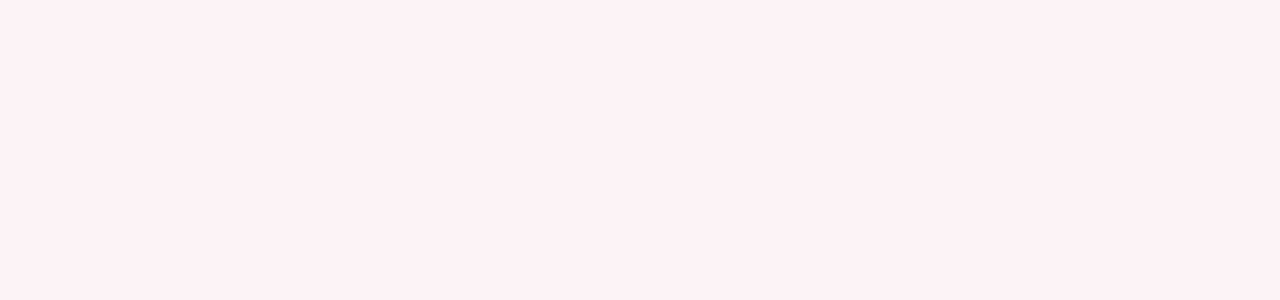
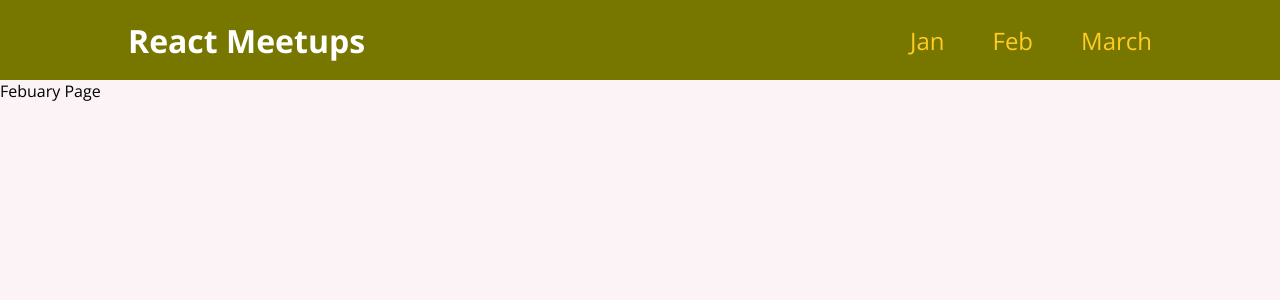
Before and after one commit to sdbxsdb/React-Site, a React (Create React App) app: page /feb in a window 1280 px wide. Shown: the top 300 px of the page. Built offline with nearby package versions, Linux system fonts and the light colour scheme.

Commit message:
nav added

```diff
--- a/src/App.js
+++ b/src/App.js
@@ -1,24 +1,26 @@
 import { Route, Switch } from 'react-router-dom';
 
-import AllMeetupsPage from './pages/AllMeetups';
-import NewMeetupPage from './pages/NewMeetup';
-import FavMeetupsPage from './pages/FavMeetups';
+import JanuaryPage from './pages/January';
+import FebuaryPage from './pages/Febuary';
+import MarchPage from './pages/March';
+import MainNav from './components/layout/MainNav';
 
 function App() {
   return (
 
     <div>
+      <MainNav />
       <Switch>
         <Route path="/" exact >
-          <AllMeetupsPage />
+          <JanuaryPage />
         </Route>
 
-        <Route path="/new-meetup" >
-          <NewMeetupPage />
+        <Route path="/feb" >
+          <FebuaryPage />
         </Route>
 
-        <Route path="/fav-meetups" >
-          <FavMeetupsPage />
+        <Route path="/march" >
+          <MarchPage />
         </Route>
       </Switch>
 
--- /dev/null
+++ b/src/components/layout/MainNav.js
@@ -0,0 +1,26 @@
+import { Link } from 'react-router-dom';
+
+import classes from './MainNav.module.css';
+
+
+function MainNav() {
+  return (
+  <header className={classes.header}>
+    <div className={classes.logo}>React Meetups</div>
+    <nav>
+      <ul>
+        <li>
+          <Link to='/'>Jan</Link>
+        </li>
+        <li>
+          <Link to='/feb'>Feb</Link>
+        </li>
+        <li>
+          <Link to='/march'>March</Link>
+        </li>
+      </ul>
+    </nav>
+  </header>)
+}
+
+export default MainNav
--- /dev/null
+++ b/src/components/layout/MainNav.module.css
@@ -0,0 +1,47 @@
+.header {
+  width: 100%;
+  height: 5rem;
+  display: flex;
+  align-items: center;
+  justify-content: space-between;
+  background-color: #770;
+  padding: 0 10%;
+}
+
+.logo {
+  font-size: 2rem;
+  color: white;
+  font-weight: bold;
+}
+
+.header ul {
+  list-style: none;
+  margin: 0;
+  padding: 0;
+  display: flex;
+  align-items: baseline;
+}
+
+.header li {
+  margin-left: 3rem;
+}
+
+.header a {
+  text-decoration: none;
+  font-size: 1.5rem;
+  color: #fc2;
+}
+
+.header a:hover,
+.header a:active,
+.header a.active {
+  color: white;
+}
+
+.badge {
+  background-color: #cc20;
+  color: white;
+  border-radius: 12px;
+  padding: 0 1rem;
+  margin-left: 0.5rem;
+}
--- a/src/pages/AllMeetups.js
+++ /dev/null
@@ -1,5 +0,0 @@
-function AllMeetupsPage() {
-  return <div>All Meetups Page</div>;
-}
-
-export default AllMeetupsPage;
--- a/src/pages/FavMeetups.js
+++ /dev/null
@@ -1,5 +0,0 @@
-function FavMeetupsPage() {
-  return <div>Fav Meetups Page</div>;
-}
-
-export default FavMeetupsPage;
--- /dev/null
+++ b/src/pages/Febuary.js
@@ -0,0 +1,5 @@
+function FebuaryPage() {
+  return <div>Febuary Page</div>;
+}
+
+export default FebuaryPage;
--- /dev/null
+++ b/src/pages/January.js
@@ -0,0 +1,5 @@
+function JanuaryPage() {
+  return <div>January Page</div>;
+}
+
+export default JanuaryPage;
--- /dev/null
+++ b/src/pages/March.js
@@ -0,0 +1,5 @@
+function MarchPage() {
+  return <div>March Page</div>;
+}
+
+export default MarchPage;
--- a/src/pages/NewMeetup.js
+++ /dev/null
@@ -1,5 +0,0 @@
-function NewMeetupPage() {
-  return <div>New Meetup Page</div>;
-}
-
-export default NewMeetupPage;
```
